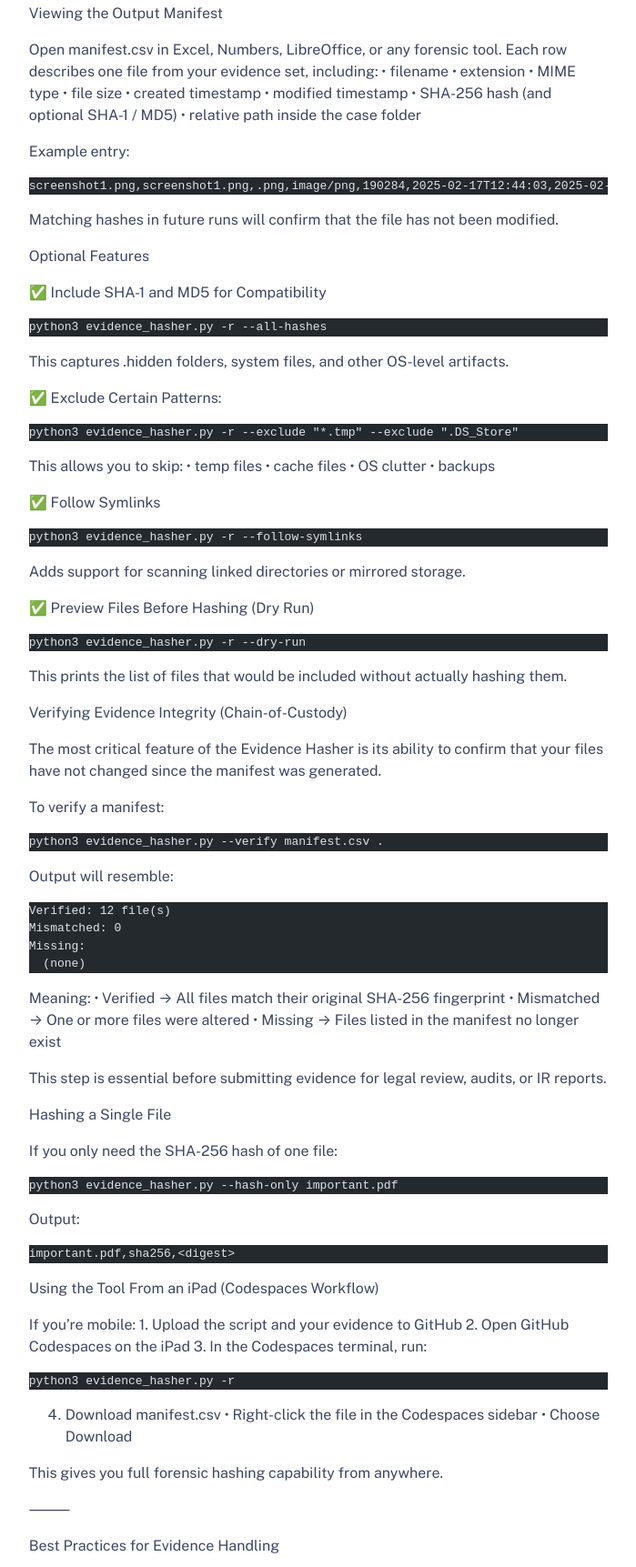
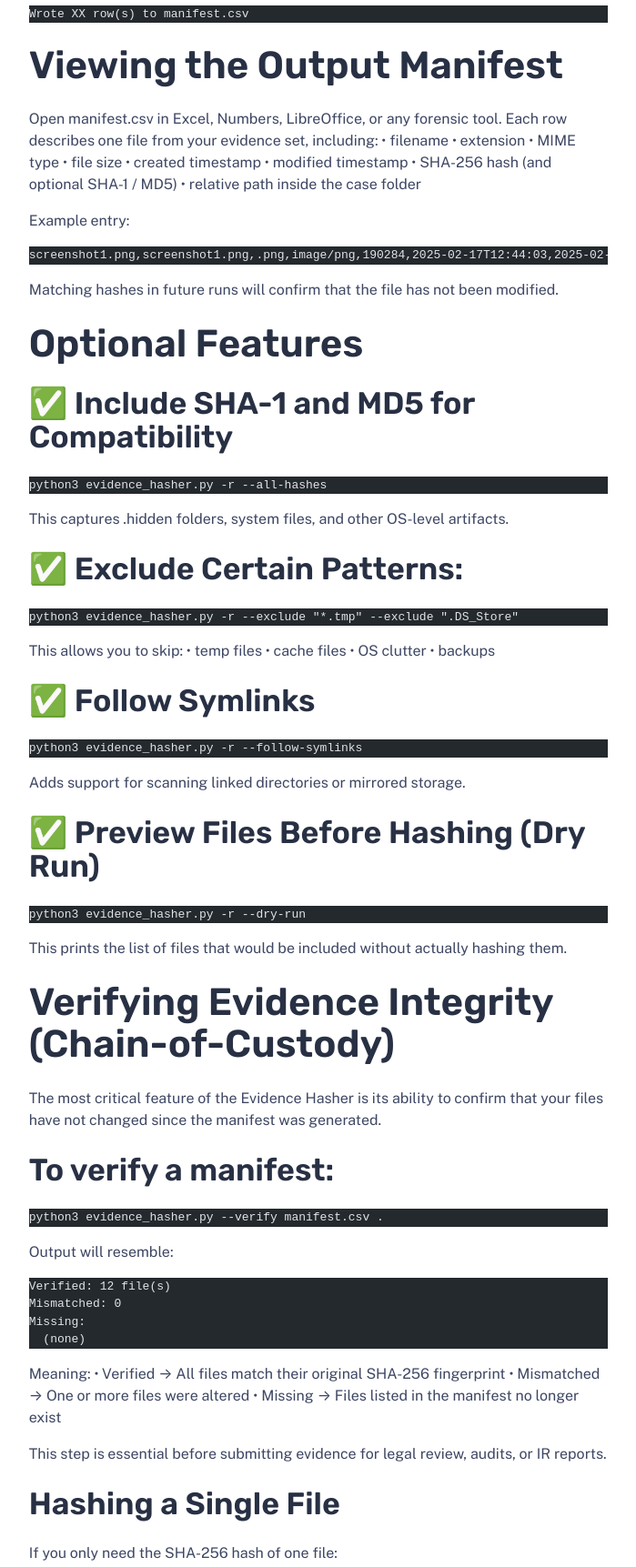
Before and after one commit to r0cstar09/opposite-osiris, an Astro site: page /work/h20 in a window 1280 px wide. Shown: the part 4059-5782 px from the top of the page at 91% size, without its empty margins (290-989 px from the left). Built offline with nearby package versions, Linux system fonts and the light colour scheme; Astro itself is replaced by a stand-in of ours; code samples lack their colours.

Commit message:
Updaing Headings in Markdown

````diff
--- a/src/content/work/h20.md
+++ b/src/content/work/h20.md
@@ -108,7 +108,7 @@ Place the script in the same folder (or one level above).
 cd path/to/evidence-folder
 ```
 
-3. Run the Basic Command
+### 3. Run the Basic Command
 
 ```bash
 python3 evidence_hasher.py -r
@@ -131,7 +131,7 @@ A successful run will show:
 Wrote XX row(s) to manifest.csv
 ```
 
-Viewing the Output Manifest
+### Viewing the Output Manifest
 
 Open manifest.csv in Excel, Numbers, LibreOffice, or any forensic tool.
 Each row describes one file from your evidence set, including:
@@ -152,9 +152,9 @@ screenshot1.png,screenshot1.png,.png,image/png,190284,2025-02-17T12:44:03,2025-0
 
 Matching hashes in future runs will confirm that the file has not been modified.
 
-Optional Features
+### Optional Features
 
-✅ Include SHA-1 and MD5 for Compatibility
+#### ✅ Include SHA-1 and MD5 for Compatibility
 
 ```bash
 python3 evidence_hasher.py -r --all-hashes
@@ -162,7 +162,7 @@ python3 evidence_hasher.py -r --all-hashes
 
 This captures .hidden folders, system files, and other OS-level artifacts.
 
-✅ Exclude Certain Patterns:
+#### ✅ Exclude Certain Patterns:
 
 ```bash
 python3 evidence_hasher.py -r --exclude "*.tmp" --exclude ".DS_Store"
@@ -174,7 +174,7 @@ This allows you to skip:
 	•	OS clutter
 	•	backups
 
-✅ Follow Symlinks
+#### ✅ Follow Symlinks
 
 ```bash
 python3 evidence_hasher.py -r --follow-symlinks
@@ -182,7 +182,7 @@ python3 evidence_hasher.py -r --follow-symlinks
 
 Adds support for scanning linked directories or mirrored storage.
 
-✅ Preview Files Before Hashing (Dry Run)
+#### ✅ Preview Files Before Hashing (Dry Run)
 
 ```bash
 python3 evidence_hasher.py -r --dry-run
@@ -190,11 +190,11 @@ python3 evidence_hasher.py -r --dry-run
 
 This prints the list of files that would be included without actually hashing them.
 
-Verifying Evidence Integrity (Chain-of-Custody)
+### Verifying Evidence Integrity (Chain-of-Custody)
 
 The most critical feature of the Evidence Hasher is its ability to confirm that your files have not changed since the manifest was generated.
 
-To verify a manifest:
+#### To verify a manifest:
 
 ```bash
 python3 evidence_hasher.py --verify manifest.csv .
@@ -216,7 +216,7 @@ Meaning:
 
 This step is essential before submitting evidence for legal review, audits, or IR reports.
 
-Hashing a Single File
+#### Hashing a Single File
 
 If you only need the SHA-256 hash of one file:
 
@@ -230,7 +230,7 @@ Output:
 important.pdf,sha256,<digest>
 ```
 
-Using the Tool From an iPad (Codespaces Workflow)
+### Using the Tool From an iPad (Codespaces Workflow)
 
 If you’re mobile:
 	1.	Upload the script and your evidence to GitHub
@@ -249,7 +249,7 @@ This gives you full forensic hashing capability from anywhere.
 
 ⸻
 
-Best Practices for Evidence Handling
+### Best Practices for Evidence Handling
 
 To maintain defensible chain-of-custody:
 	•	Hash files before sending them anywhere
@@ -261,9 +261,7 @@ To maintain defensible chain-of-custody:
 
 These steps ensure your documentation remains admissible, tamper-evident, and professionally maintained.
 
-⸻
-
-Conclusion
+### Conclusion
 
 The Evidence Hasher provides a practical, repeatable, and forensically reliable method to document digital evidence.
 It supports:
````
